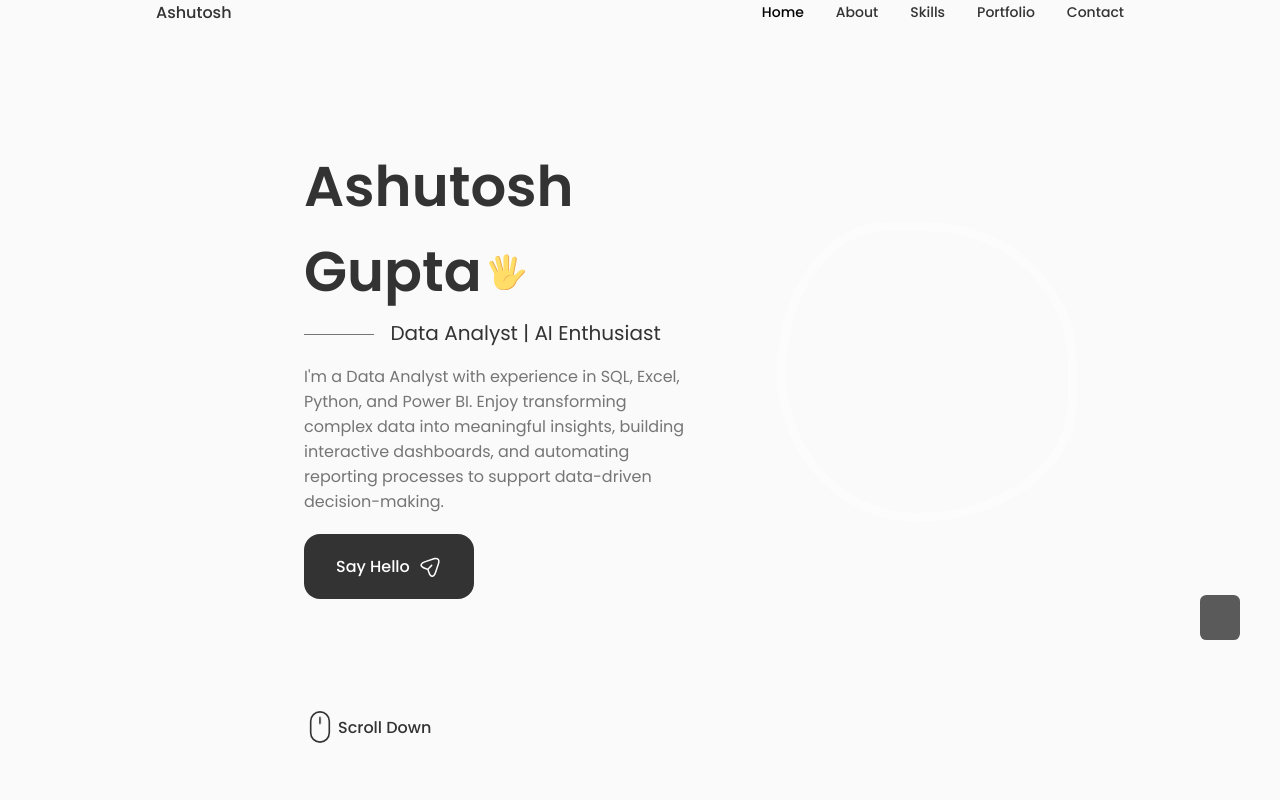
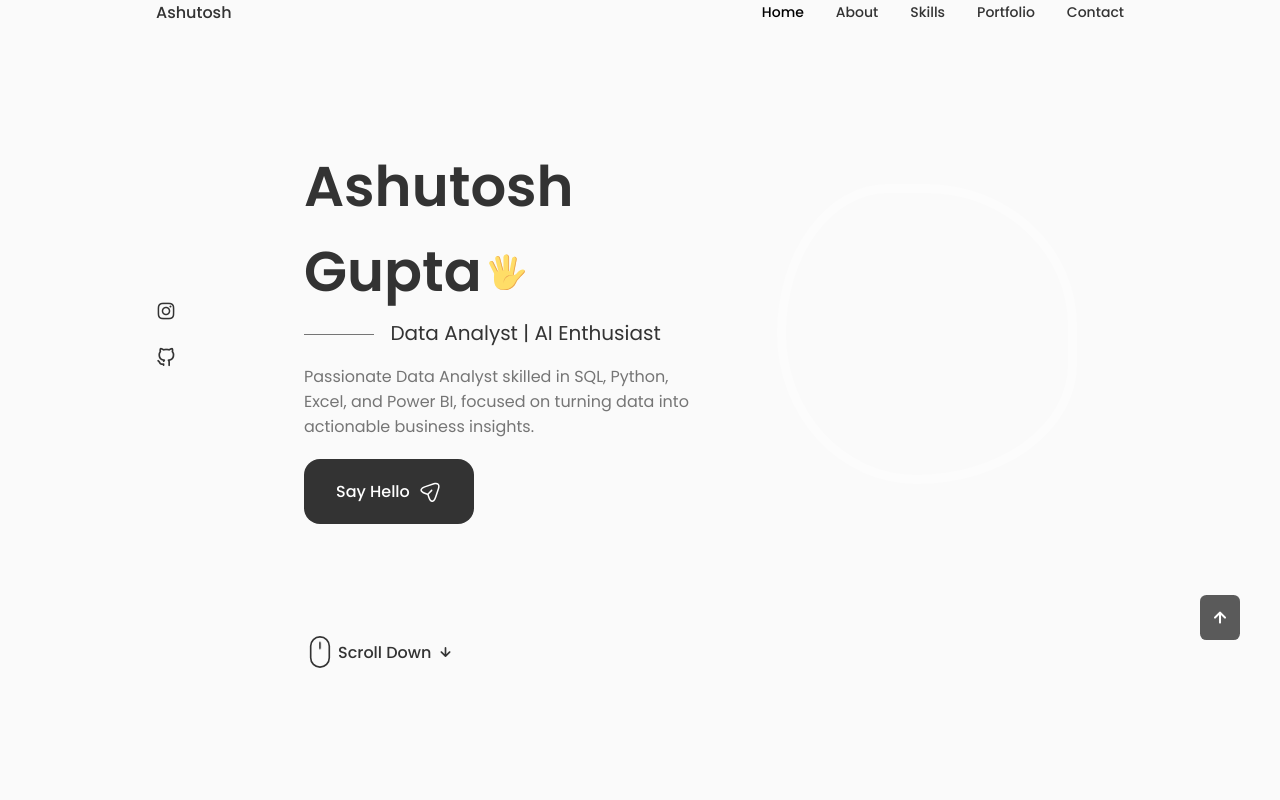
Before and after one commit to ashutosh0079/Portfolio-react, a React (Create React App) app: page / in a window 1280 px wide. Shown: the top 800 px of the page. Built offline with nearby package versions, Linux system fonts and the light colour scheme.

Commit message:
Update Data.jsx

```diff
--- a/src/components/home/Data.jsx
+++ b/src/components/home/Data.jsx
@@ -56,10 +56,7 @@ const Data = () => {
         </h1>
         <h3 className="home__subtitle">Data Analyst | AI Enthusiast</h3>
         <p className="home__description">
-        I'm a Data Analyst with experience in SQL, Excel, Python, and Power BI.
-        Enjoy transforming complex data into meaningful insights, building
-        interactive dashboards, and automating reporting processes to support
-        data-driven decision-making.
+        Passionate Data Analyst skilled in SQL, Python, Excel, and Power BI, focused on turning data into actionable business insights.
         </p>
         <div style={{ marginBottom: '20px' }}></div>
         <a href="#contact" className="button button--flex">
```
